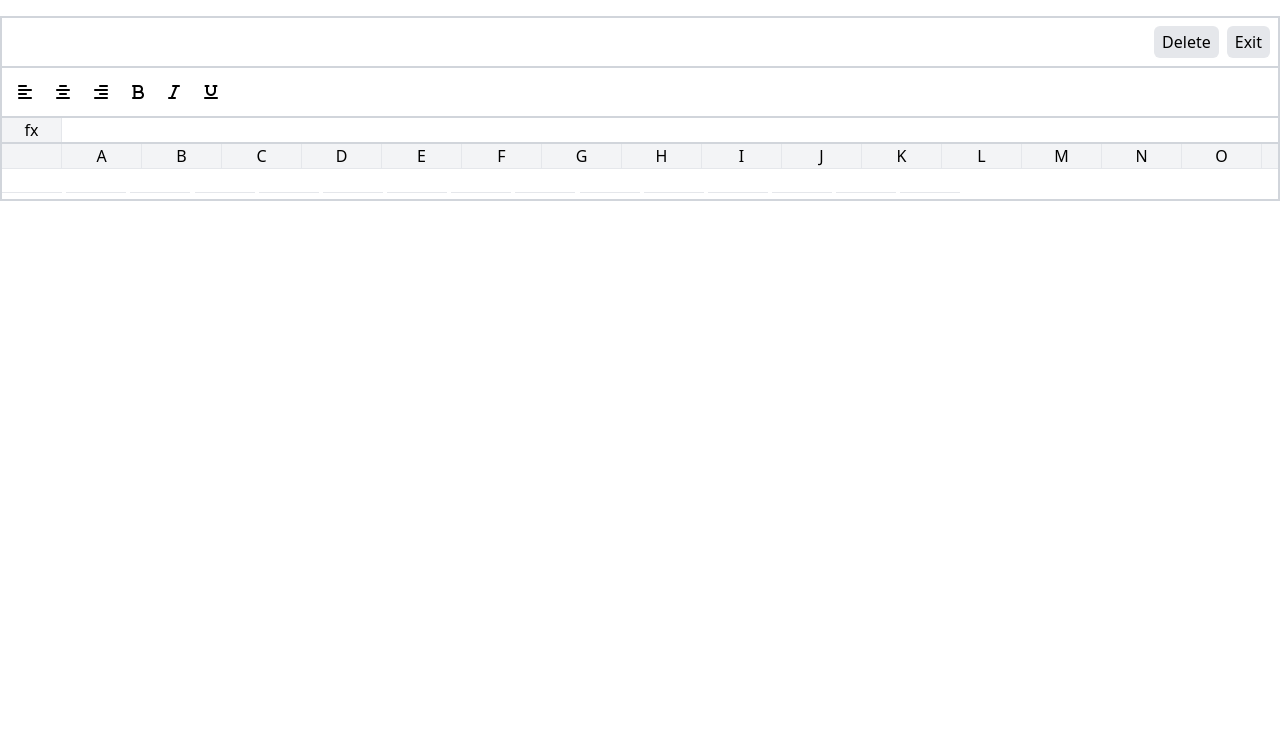
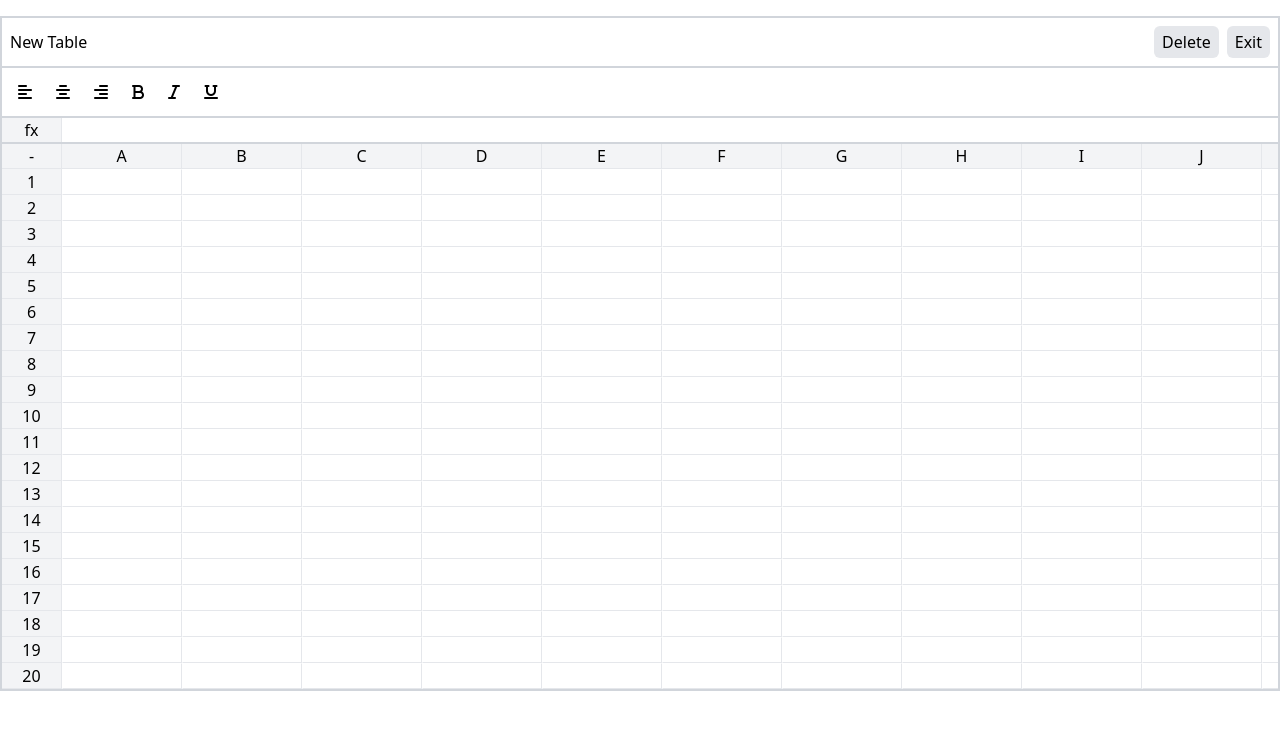
Before and after one commit to sergij14/excel-app, a website built with Vite: page index.html in a window 1280 px wide. Built offline with nearby package versions, Linux system fonts and the light colour scheme.

Commit message:
feat: creating table (rows & cells)

```diff
--- a/src/components/Header/Header.js
+++ b/src/components/Header/Header.js
@@ -11,7 +11,7 @@ export class Header extends ExcelComponent {
     return `
         <input
           type="text"
-          value=""
+          value="New Table"
           class="focus:outline-none"
         />
         <div class="flex gap-2">
--- a/src/components/Table/table.template.js
+++ b/src/components/Table/table.template.js
@@ -3,19 +3,33 @@ const CHAR_CODES = {
   Z: 90,
 };
 
+function createCell(value = "") {
+  return `
+    <div
+        class="w-[120px]
+        overflow-hidden border-t-transparent border-l-transparent
+        border focus:visible:selected-cell focus:selected-cell"
+        spellcheck="false"
+        contenteditable
+    >
+      ${value}
+    </div>
+  `;
+}
+
 function createCol(data = "") {
   return `
-      <div class="bg-gray-100 w-[80px] border-b border-r centered-cell">
+      <div class="bg-gray-100 w-[120px] border-b border-r centered-cell">
           ${data}
       </div>
    `;
 }
 
-function createRow(data = "") {
+function createRow(idx = "", data = "") {
   return `
       <div class="inline-flex">
           <div class="w-[60px] bg-gray-100 border-b border-r centered-cell flex-grow">
-
+              ${idx}
           </div>
           <div class="flex">
               ${data}
@@ -24,19 +38,25 @@ function createRow(data = "") {
       `;
 }
 
-export function createTable(rowsCount = 15) {
+function getChar(_, idx) {
+  return String.fromCharCode(CHAR_CODES.A + idx);
+}
+
+export function createTable(rowsCount = 20) {
   const colsCount = CHAR_CODES.Z - CHAR_CODES.A + 1;
   const rows = [];
 
   const cols = new Array(colsCount)
     .fill("")
-    .map((_, idx) => createCol(String.fromCharCode(CHAR_CODES.A + idx), idx))
+    .map(getChar)
+    .map(createCol)
     .join("");
 
-  rows.push(createRow(cols));
+  rows.push(createRow("-", cols));
 
   for (let i = 0; i < rowsCount; i++) {
-    rows.push(createRow());
+    const cells = new Array(colsCount).fill("").map(createCell).join("");
+    rows.push(createRow(i + 1, cells));
   }
 
   return rows.join("");
--- a/src/styles/index.css
+++ b/src/styles/index.css
@@ -4,7 +4,7 @@
 
 @layer components {
   .excel {
-    @apply border-2 border-gray-300 max-w-[1400px] mx-auto m-4
+    @apply border-2 border-gray-300 max-w-[1400px] mx-auto m-4;
   }
   .excel-header {
     @apply flex justify-between p-2 border-b-2 border-gray-300;
@@ -24,6 +24,12 @@
   .centered-cell {
     @apply flex justify-center items-center;
   }
+  .selected-cell {
+    @apply outline-none border border-blue-500;
+  }
+  .highlighted-cell {
+    @apply bg-gray-300;
+  }
   .toolbar-btn {
     @apply hover:text-blue-500 rounded-md bg-gray-200 px-2 py-1 cursor-pointer;
   }
```
